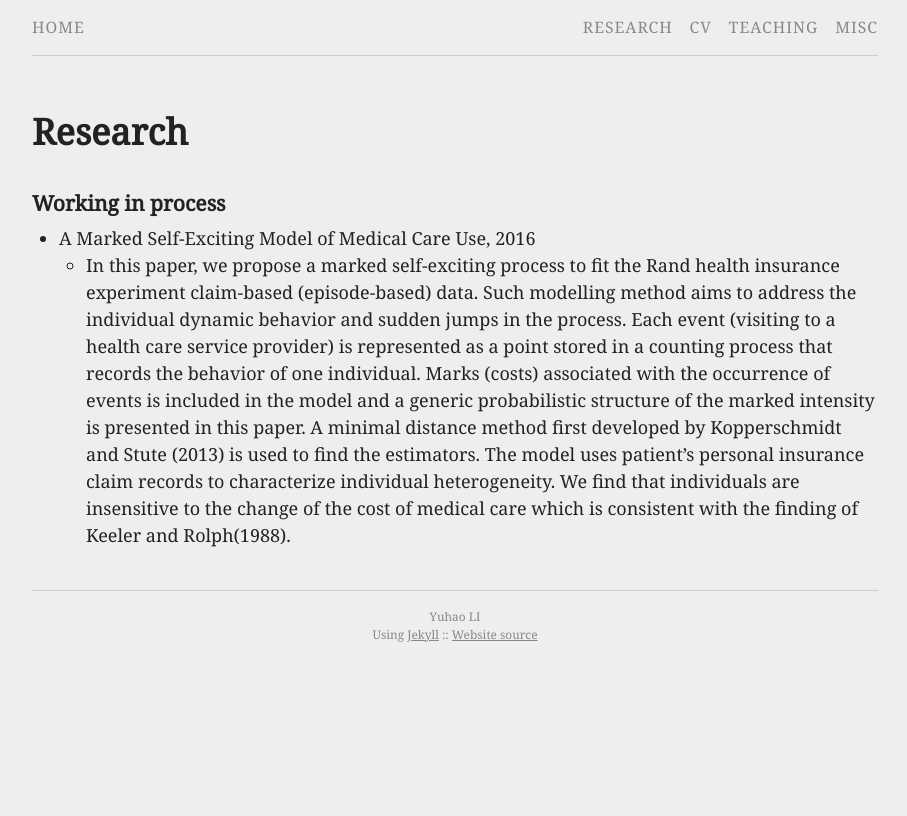
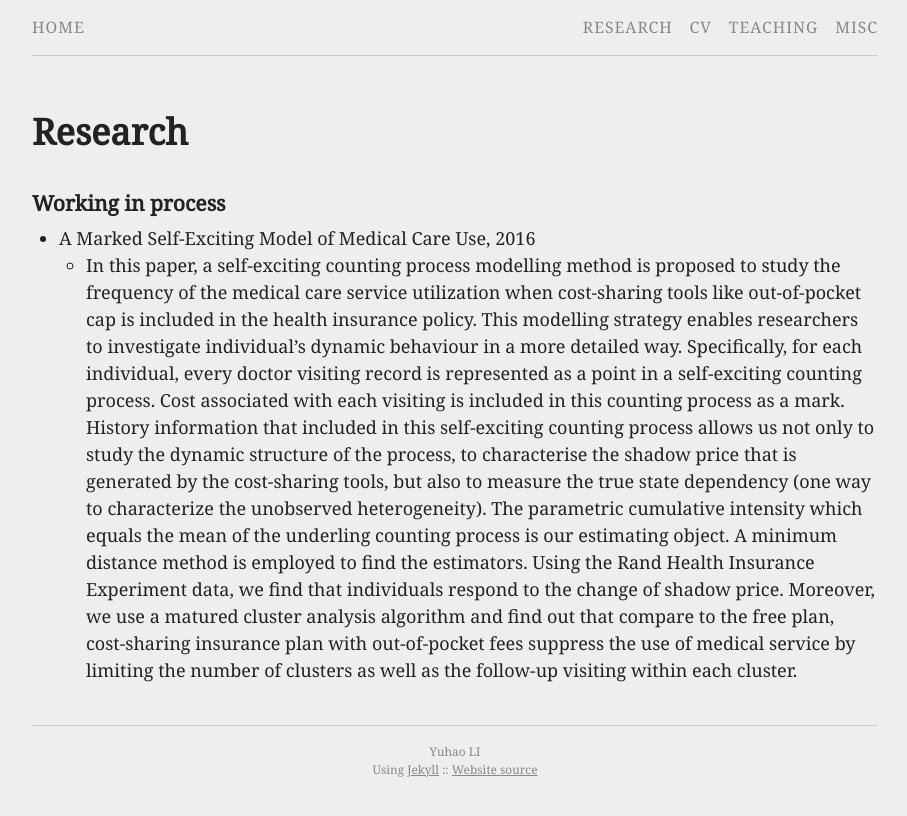
Before and after one commit to yuhaoli-academic/yuhaoli-academic.github.io, a Jekyll site: the page built from research.md, in a window 1280 px wide. Shown: the top 816 px of the page, without its empty margins (185-1092 px from the left). Built offline with Jekyll 4.4.1, drawn with Linux system fonts in a browser that asks for light colours.

Commit message:
updating research page

```diff
--- a/research.md
+++ b/research.md
@@ -8,4 +8,4 @@ title: Research
 ### Working in process
 
 * A Marked Self-Exciting Model of Medical Care Use, 2016
-  * In this paper, we propose a marked self-exciting process to fit the Rand health insurance experiment claim-based (episode-based) data. Such modelling method aims to address the individual dynamic behavior and sudden jumps in the process. Each event (visiting to a health care service provider) is represented as a point stored in a counting process that records the behavior of one individual. Marks (costs) associated with the occurrence of events is included in the model and a generic probabilistic structure of the marked intensity is presented in this paper. A minimal distance  method first developed by Kopperschmidt and Stute (2013) is used to find the estimators. The model uses patient's personal insurance claim records to characterize individual heterogeneity. We find that individuals are insensitive to the change of the cost of medical care which is consistent with the finding of Keeler and Rolph(1988).
+  * In this paper, a self-exciting counting process modelling method is proposed to study the frequency of the medical care service utilization when cost-sharing tools like out-of-pocket cap is included in the health insurance policy. This modelling strategy enables researchers to investigate individual's dynamic behaviour in a more detailed way. Specifically, for each individual, every doctor visiting record is represented as a point in a self-exciting counting process. Cost associated with each visiting is included in this counting process as a mark. History information that included in this self-exciting counting process allows us not only to study the dynamic structure of the process, to characterise the shadow price that is generated by the cost-sharing tools, but also to measure the true state dependency (one way to characterize the unobserved heterogeneity). The parametric cumulative intensity which equals the mean of the underling counting process is our estimating object. A minimum distance method is employed to find the estimators. Using the Rand Health Insurance Experiment data, we find that individuals respond to the change of shadow price. Moreover, we use a matured cluster analysis algorithm and find out that compare to the free plan, cost-sharing insurance plan with out-of-pocket fees suppress the use of medical service by limiting the number of clusters as well as the follow-up visiting within each cluster.
```
